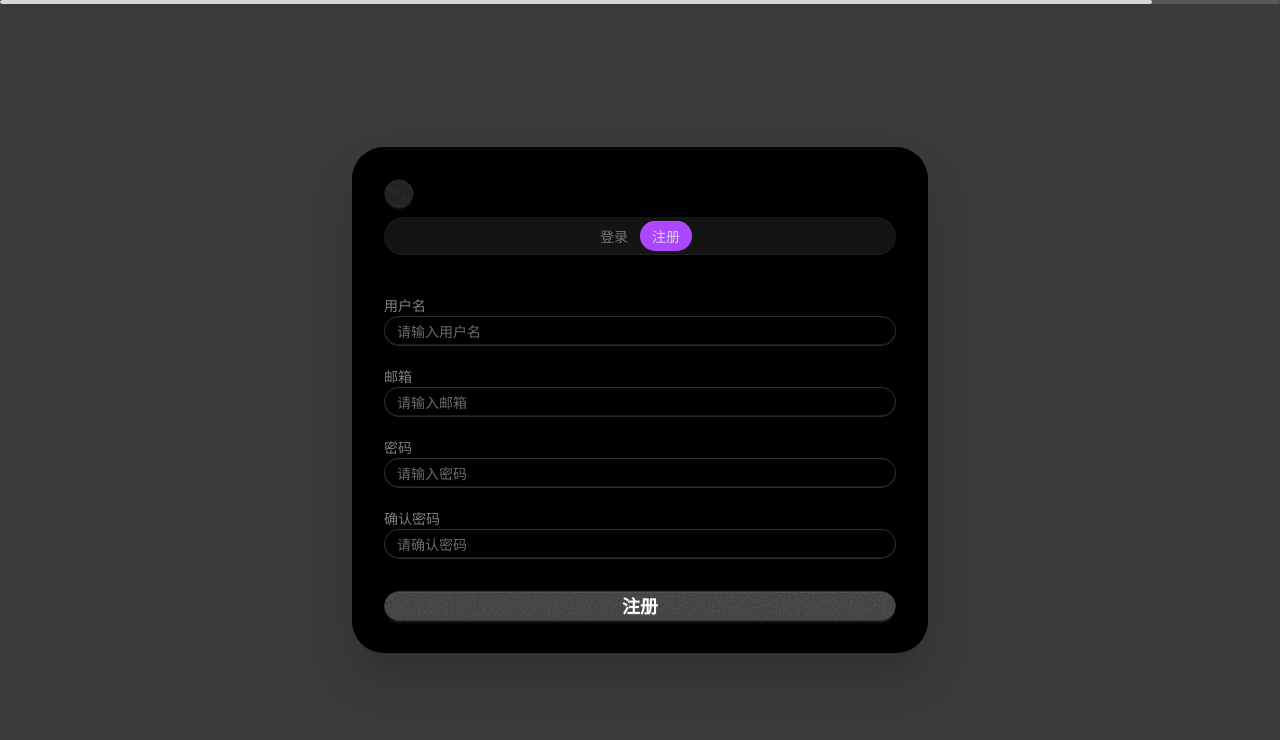
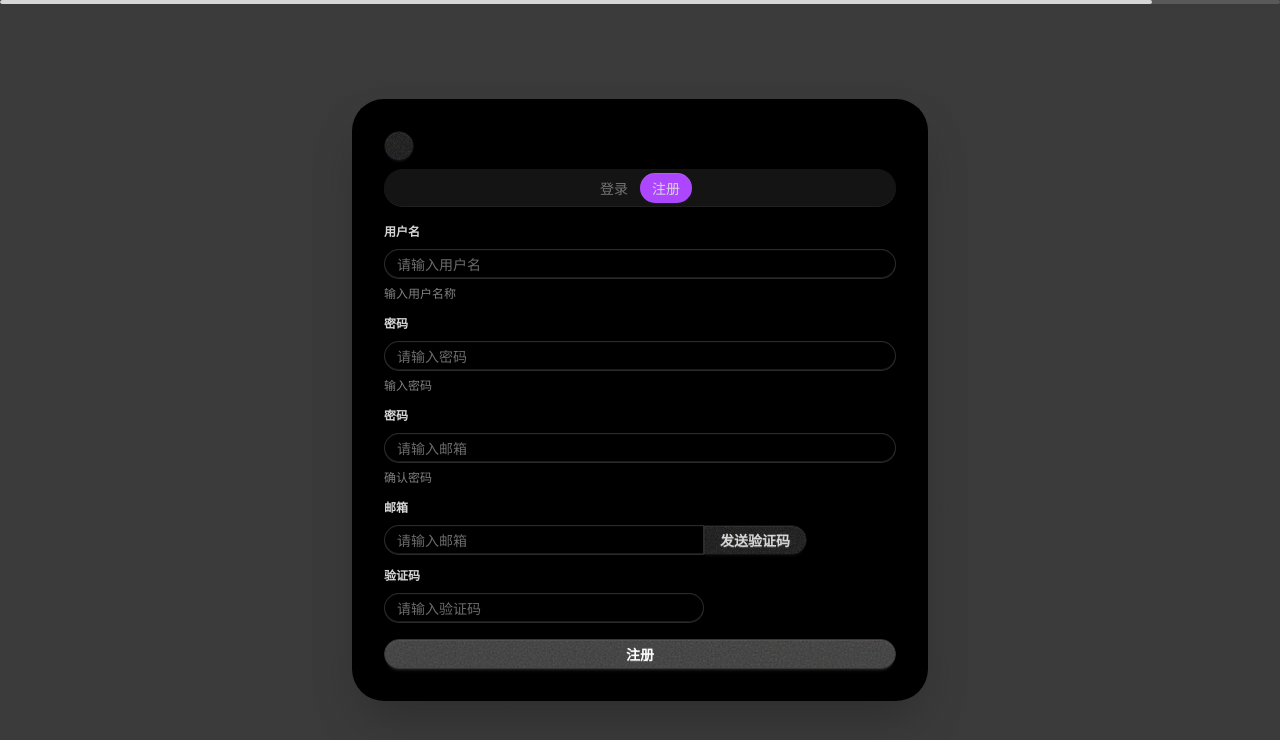
Before and after one commit to BHB7/blog_ts, a Vue app: page /login in a window 1280 px wide. Both pictures are taken after a click on the button "注册". Shown: the top 740 px of the page. Built offline with nearby package versions, Linux system fonts and the light colour scheme; some icons are missing.

Commit message:
登录注册ui调整

```diff
--- a/index.html
+++ b/index.html
@@ -3,7 +3,7 @@
   <head>
     <meta charset="UTF-8" />
     <link rel="icon" href="/favicon.ico" />
-    <meta name="viewport" content="width=device-width, initial-scale=1.0" />
+    <meta name="viewport" content="width=device-width, initial-scale=1.0, user-scalable=no" />
     <title>Vite App</title>
     <style>
       .bg_img {
--- a/src/components/header/pageHeader.vue
+++ b/src/components/header/pageHeader.vue
@@ -9,32 +9,32 @@ import IpIcon from '~icons/line-md/map-marker-alt-twotone-loop';
       <div class="p-4 z-1 container lg:px-28 absolute inset-0 ">
         <div class="lg:space-y-5 space-y-3 lg:text-xl">
           <!-- 分类 -->
-          <div class="w-full flex lg:justify-start justify-center">
+          <div class="w-full flex lg:justify-start justify-center text-primary-content">
             <div class="space-x-2 flex-wrap">
-              <button class="btn bg-white-200 text-neutral">VUE</button>
-              <button class="btn bg-white-200 text-neutral">PYTHON</button>
+              <button class="btn ">VUE</button>
+              <button class="btn ">PYTHON</button>
             </div>
             <!-- 标签 -->
-            <div class="ml-3 text-neutral flex items-center">
+            <div class="ml-3 flex items-center">
               <SolarHashtagCircleBoldDuotone />Vue
             </div>
           </div>
           <!-- 标题 -->
-          <div class="flex lg:text-4xl justify-center lg:justify-start text-2xl text-primary">
+          <div class="flex lg:text-4xl font-bold text-primary-content justify-center lg:justify-start text-2xl">
             Python常用语法
           </div>
           <!-- 文章信息 -->
           <div class="w-full flex space-x-4 justify-center lg:justify-start flex-wrap items-center">
-            <span class="text-info-content flex">发表于2024-07-16</span>
-            <span class="text-info-content flex">更新于2024-07-16</span>
+            <span class="text-primary-content flex">发表于2024-07-16</span>
+            <span class="text-primary-content flex">更新于2024-07-16</span>
           </div>
-          <div class="flex text-info-content items-center text-base-100 lg:justify-start justify-center">
+          <div class="flex items-center text-primary-content lg:justify-start justify-center">
             <IpIcon />贵州
           </div>
         </div>
       </div>
       <!-- 封面 -->
-      <div class="absolute inset-0 transition-all duration-300 ease-in-out blur-2xl scale-100 overflow-hidden">
+      <div class="absolute inset-0 transition-all duration-300 ease-in-out blur-xl scale-200 overflow-hidden">
         <img class="w-full h-full object-cover"
           src="https://img.daisyui.com/images/stock/photo-1534528741775-53994a69daeb.webp" />
       </div>
--- a/src/pages/admin/articles/index.vue
+++ b/src/pages/admin/articles/index.vue
@@ -11,7 +11,7 @@ import LineMdTelegram from '~icons/line-md/telegram';
 
 <template>
   <!-- name of each tab group should be unique -->
-  <div class=" space-x-2 my-2">
+  <div class=" space-x-2 my-2 flex">
     <label class="input">
       <svg class="h-[1em] opacity-50" xmlns="http://www.w3.org/2000/svg" viewBox="0 0 24 24">
         <g stroke-linejoin="round" stroke-linecap="round" stroke-width="2.5" fill="none" stroke="currentColor">
@@ -23,7 +23,7 @@ import LineMdTelegram from '~icons/line-md/telegram';
       <kbd class="kbd kbd-sm">⌘</kbd>
       <kbd class="kbd kbd-sm">K</kbd>
     </label>
-    <div class="tooltip" data-tip="创建文章">
+    <div class="tooltip tooltip-bottom" data-tip="创建文章">
       <button class="btn btn-md btn-ghost hover:text-warning">
         <LineMdPlus />
       </button>
@@ -37,7 +37,7 @@ import LineMdTelegram from '~icons/line-md/telegram';
     </div>
 
 
-    <div class=" space-x-2">
+    <div class="lg:block hidden space-x-2">
 
       <button class="btn btn-primary">
         <LineMdPlus />
--- a/src/pages/login/index.vue
+++ b/src/pages/login/index.vue
@@ -25,7 +25,8 @@ const registerData = ref({
   name: '',
   email: '',
   password: '',
-  confirmPassword: ''
+  confirmPassword: '',
+  code: ''
 })
 
 // 登录处理函数（示例）
@@ -63,7 +64,7 @@ const register = () => {
         <div class="card-body p-8">
           <Theme></Theme>
           <!-- 选项卡切换 -->
-          <div class="tabs tabs-box justify-center mb-8">
+          <div class="tabs tabs-box justify-center">
             <button @click="isLogin = true"
               :class="['tab tab-bordered transition-all duration-300', isLogin ? 'tab-active bg-blue-500 ' : '']">
               登录
@@ -75,63 +76,75 @@ const register = () => {
           </div>
 
           <!-- 登录表单 -->
-          <div v-if="isLogin">
-            <div class="form-control mb-6">
-              <label class="label">
-                <span class="label-text font-medium">用户名</span>
-              </label>
-              <input v-model="loginData.name" type="text" placeholder="请输入用户名"
-                class="input input-bordered w-full focus:outline-none focus:ring-2 focus:ring-blue-400" />
-            </div>
-            <div class="form-control mb-8">
-              <label class="label">
-                <span class="label-text font-medium">密码</span>
-              </label>
-              <input v-model="loginData.password" type="password" placeholder="请输入密码"
-                class="input input-bordered w-full focus:outline-none focus:ring-2 focus:ring-blue-400" />
-            </div>
-            <div class="form-control">
-              <button @click="login" class="btn btn-primary w-full text-lg py-3">
-                登录
-              </button>
-            </div>
+          <div v-if="isLogin" class=" space-y-3">
+            <section class="w-full ">
+              <fieldset class="fieldset">
+                <legend class="fieldset-legend">用户名</legend>
+                <input v-model="loginData.name" type="text" class="input w-full" placeholder="请输入用户名" />
+                <!-- <p class="label">输入用户名称</p> -->
+              </fieldset>
+            </section>
+
+            <section class="w-full ">
+              <fieldset class="fieldset">
+                <legend class="fieldset-legend">密码</legend>
+                <input v-model="loginData.password" type="text" class="input w-full" placeholder="请输入用户名" />
+                <!-- <p class="label">输入密码</p> -->
+              </fieldset>
+            </section>
+
+            <section class="w-full mt-3">
+              <button @click="login" class="btn btn-primary w-full">登录</button>
+              <div class="divider">OR</div>
+              <div class="card bg-base-300 rounded-box grid h-20 place-items-center">content</div>
+            </section>
           </div>
 
           <!-- 注册表单 -->
           <div v-else>
-            <div class="form-control mb-5">
-              <label class="label">
-                <span class="label-text font-medium">用户名</span>
-              </label>
-              <input v-model="registerData.name" type="text" placeholder="请输入用户名"
-                class="input input-bordered w-full focus:outline-none focus:ring-2 focus:ring-purple-400" />
-            </div>
-            <div class="form-control mb-5">
-              <label class="label">
-                <span class="label-text font-medium">邮箱</span>
-              </label>
-              <input v-model="registerData.email" type="email" placeholder="请输入邮箱"
-                class="input input-bordered w-full focus:outline-none focus:ring-2 focus:ring-purple-400" />
-            </div>
-            <div class="form-control mb-5">
-              <label class="label">
-                <span class="label-text font-medium">密码</span>
-              </label>
-              <input v-model="registerData.password" type="password" placeholder="请输入密码"
-                class="input input-bordered w-full focus:outline-none focus:ring-2 focus:ring-purple-400" />
-            </div>
-            <div class="form-control mb-8">
-              <label class="label">
-                <span class="label-text font-medium">确认密码</span>
-              </label>
-              <input v-model="registerData.confirmPassword" type="password" placeholder="请确认密码"
-                class="input input-bordered w-full focus:outline-none focus:ring-2 focus:ring-purple-400" />
-            </div>
-            <div class="form-control">
-              <button @click="register" class="btn btn-secondary w-full text-lg py-3">
-                注册
-              </button>
-            </div>
+            <section class="w-full ">
+              <fieldset class="fieldset">
+                <legend class="fieldset-legend">用户名</legend>
+                <input v-model="loginData.name" type="text" class="input w-full" placeholder="请输入用户名" />
+                <p class="label">输入用户名称</p>
+              </fieldset>
+            </section>
+
+            <section class="w-full ">
+              <fieldset class="fieldset">
+                <legend class="fieldset-legend">密码</legend>
+                <input v-model="registerData.password" type="text" class="input w-full" placeholder="请输入密码" />
+                <p class="label">输入密码</p>
+              </fieldset>
+            </section>
+            <section class="w-full ">
+              <fieldset class="fieldset">
+                <legend class="fieldset-legend">密码</legend>
+                <input v-model="registerData.confirmPassword" type="text" class="input w-full" placeholder="请输入邮箱" />
+                <p class="label">确认密码</p>
+              </fieldset>
+            </section>
+
+            <section class="w-full ">
+              <fieldset class="fieldset">
+                <legend class="fieldset-legend">邮箱</legend>
+                <div class="join">
+                  <input v-model="registerData.email" type="text" class="input join-item" placeholder="请输入邮箱" />
+                  <button class="btn join-item">发送验证码</button>
+                </div>
+              </fieldset>
+            </section>
+
+            <section class="w-full ">
+              <fieldset class="fieldset">
+                <legend class="fieldset-legend">验证码</legend>
+                <input v-model="registerData.code" type="text" class="input" placeholder="请输入验证码">
+              </fieldset>
+            </section>
+
+            <section class="w-full mt-3">
+              <button @click="register" class="btn btn-primary w-full">注册</button>
+            </section>
           </div>
         </div>
       </div>
--- /dev/null
+++ b/src/utils/fileChunk.ts
@@ -0,0 +1,11 @@
+
+const CHUNK_SIZE = 1024 * 1024 * 4 // 4MB
+export const fileChunk = (file: File, chunkSize: number = CHUNK_SIZE) => {
+  const start = 0
+  const chunks = []
+  while (start < chunkSize) {
+    const end = (chunkSize + start) - CHUNK_SIZE
+    console.log(file.slice(start, end));
+
+  }
+}
```
